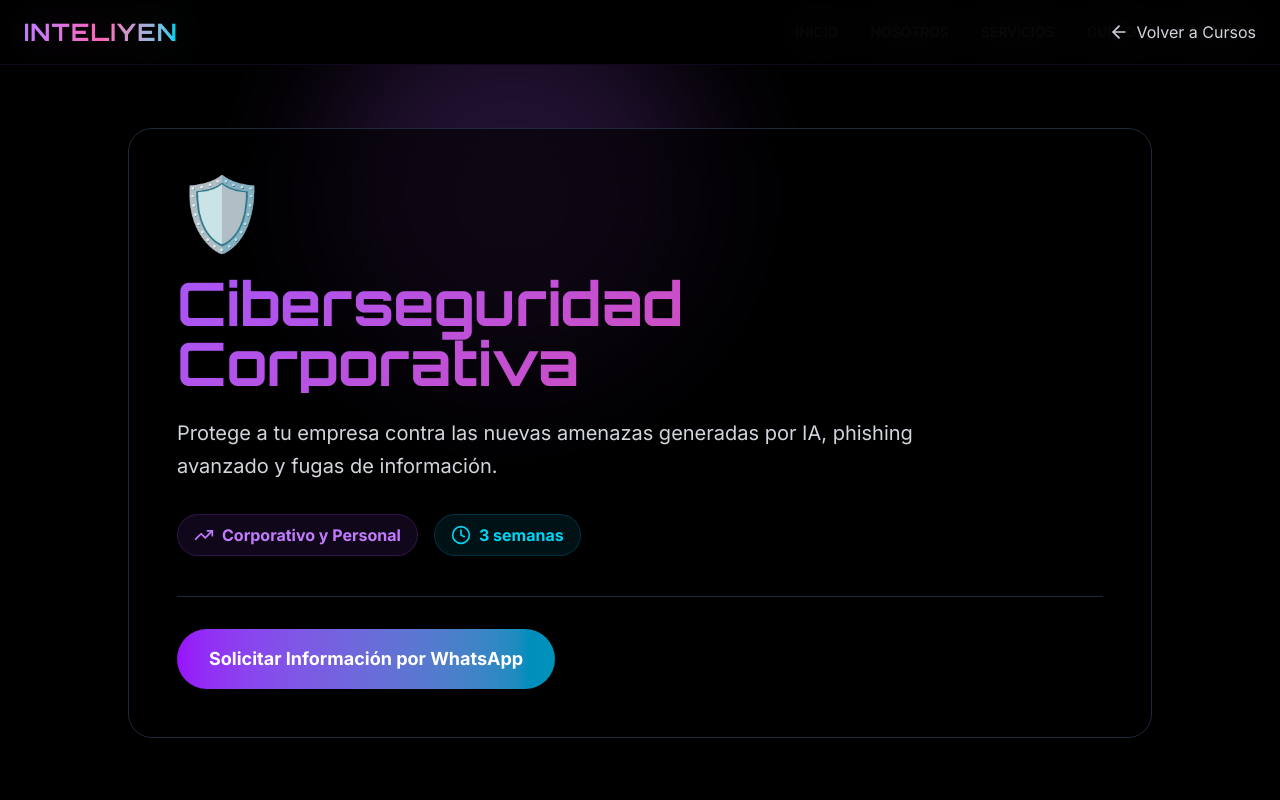
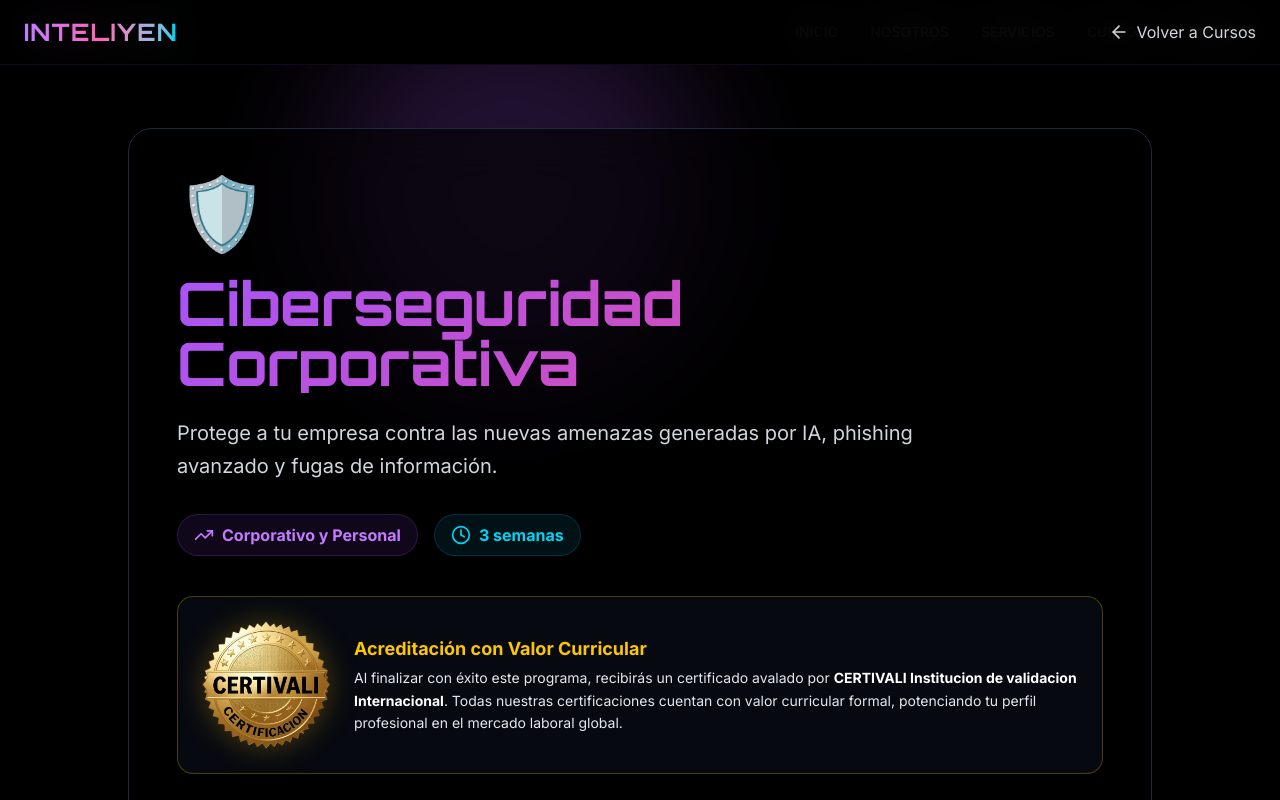
Before and after one commit to inteliyentecnologia-blip/inteliyen-web, a React (Vite) app: page /cursos/ciberseguridad in a window 1280 px wide. Shown: the top 800 px of the page. Built offline with nearby package versions, Linux system fonts and the light colour scheme.

Commit message:
Fix final: Sección de validación internacional CERTIVALI agregada a detalles de curso con valor curricular

```diff
--- a/src/app/pages/CourseDetailPage.tsx
+++ b/src/app/pages/CourseDetailPage.tsx
@@ -1,7 +1,10 @@
 import { useEffect } from 'react';
 import { useParams, Link } from 'react-router-dom';
-import { ArrowLeft, Clock, TrendingUp, CheckCircle2, AlertTriangle } from 'lucide-react';
+import { ArrowLeft, Clock, TrendingUp, Award, CheckCircle2, AlertTriangle } from 'lucide-react';
 import { courses } from '../data/coursesData';
+
+// --- IMPORTAMOS EL SELLO (Cambia la ruta si es necesario) ---
+import selloCertivali from '../../assets/sello-certivali.png';
 
 export function CourseDetailPage() {
   const { id } = useParams<{ id: string }>();
@@ -70,7 +73,6 @@
               {course.description}
             </p>
 
-            {/* AQUI ELIMINÉ LA PASTILLA DE PRECIO. SOLO QUEDA NIVEL Y DURACIÓN */}
             <div className="flex flex-wrap gap-4 mb-10">
               <div className="flex items-center gap-2 px-4 py-2 bg-purple-500/10 text-purple-400 rounded-full border border-purple-500/20">
                 <TrendingUp className="w-5 h-5" />
@@ -82,7 +84,27 @@
               </div>
             </div>
 
-            <div className="border-t border-gray-800 pt-8 mt-8">
+            {/* === NUEVA SECCIÓN DE VALIDACIÓN INTERNACIONAL === */}
+            <div className="bg-gray-900/40 backdrop-blur-sm border border-yellow-500/30 rounded-2xl p-6 mb-10 flex flex-col md:flex-row items-center gap-6 group hover:border-yellow-500/50 transition-colors duration-300">
+              <div className="w-24 md:w-32 shrink-0">
+                <img
+                  src={selloCertivali}
+                  alt="Sello de Certificación CERTIVALI"
+                  className="w-full h-auto drop-shadow-[0_0_15px_rgba(234,179,8,0.3)] group-hover:drop-shadow-[0_0_20px_rgba(234,179,8,0.5)] transition-all"
+                />
+              </div>
+              <div className="text-center md:text-left">
+                <h4 className="text-yellow-400 font-bold text-lg mb-1" style={{ fontFamily: 'Inter, sans-serif' }}>
+                  Acreditación con Valor Curricular
+                </h4>
+                <p className="text-gray-200 text-sm leading-relaxed" style={{ fontFamily: 'Inter, sans-serif' }}>
+                  {/* Corregido 'sertificados' por 'certificados' para el público */}
+                  Al finalizar con éxito este programa, recibirás un certificado avalado por <strong className="text-white">CERTIVALI Institucion de validacion Internacional</strong>. Todas nuestras certificaciones cuentan con valor curricular formal, potenciando tu perfil profesional en el mercado laboral global.
+                </p>
+              </div>
+            </div>
+
+            <div className="border-t border-gray-800 pt-8">
               <a
                 href={whatsappLink}
                 target="_blank"
```
Also changed, not shown: src/assets/sello-certivali.png (added).
